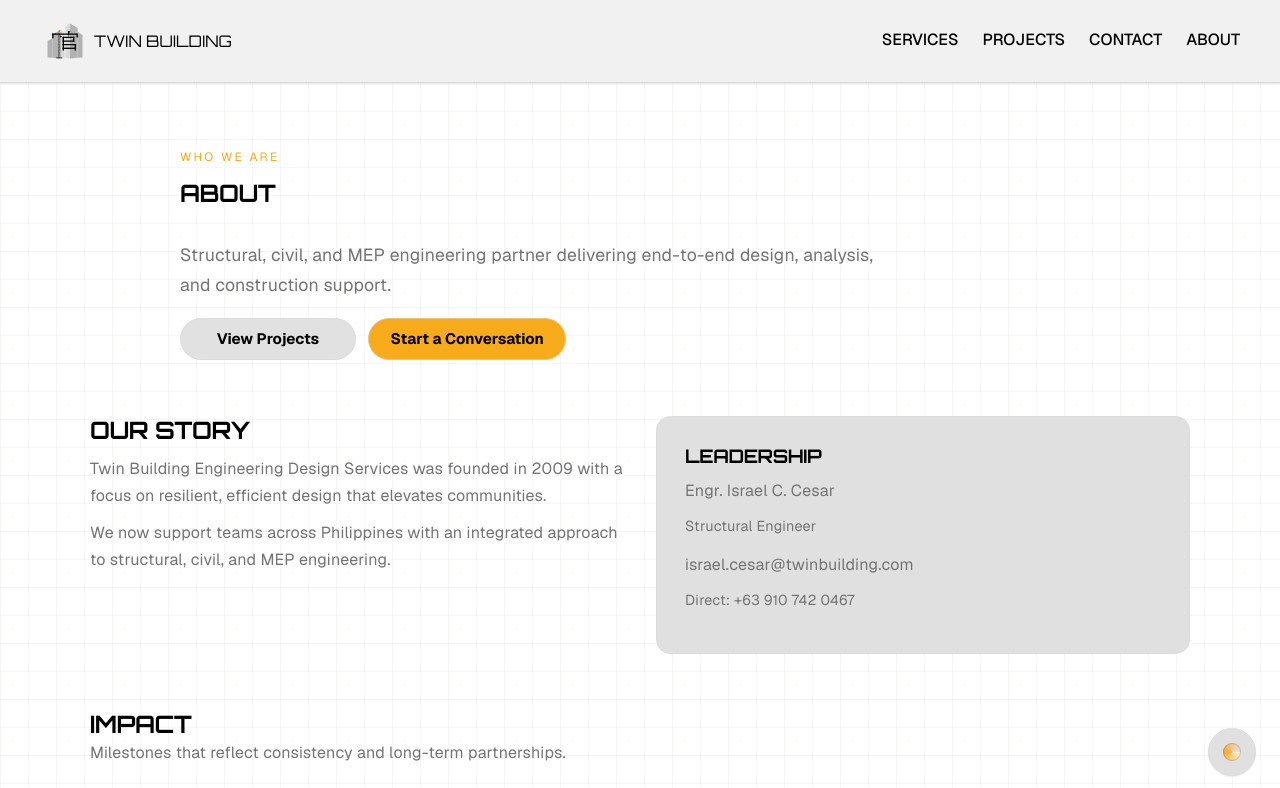
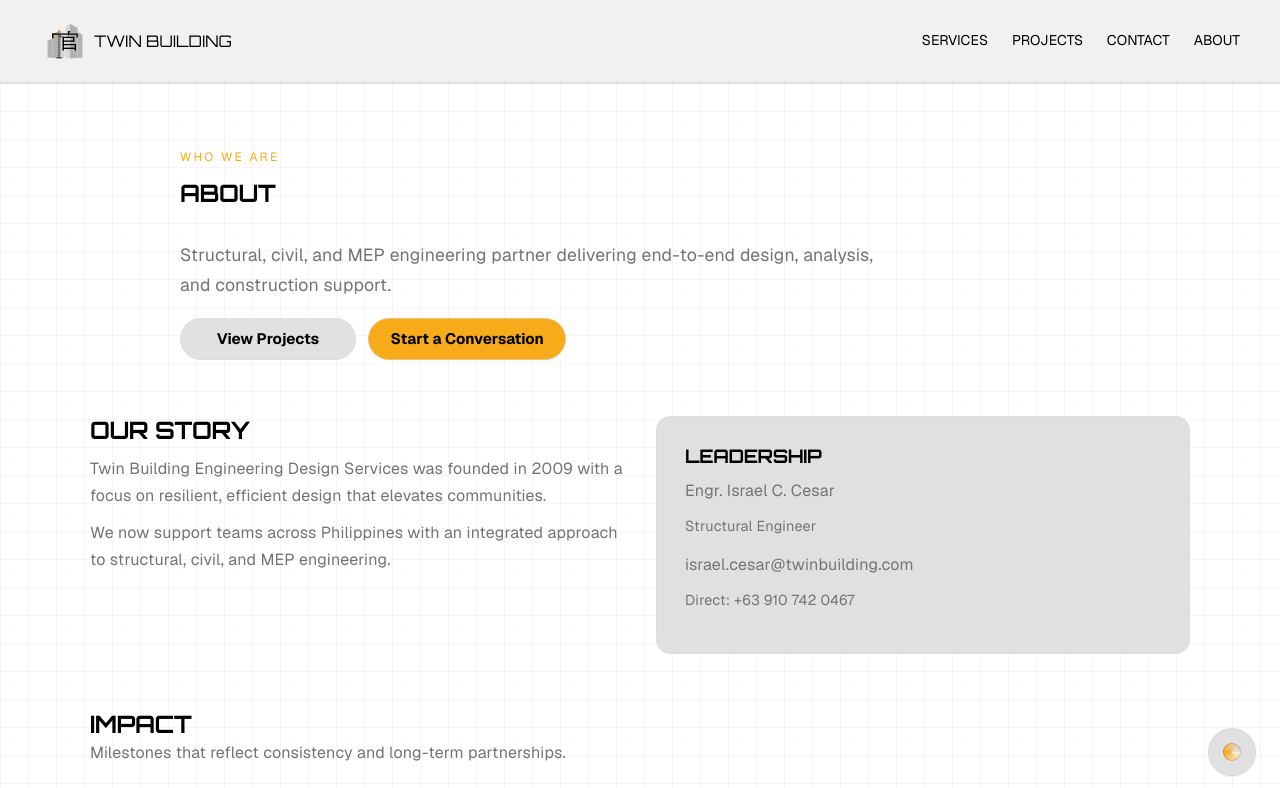
Before and after one commit to twinbuilding/website, a Next.js app: page /about in a window 1280 px wide. Shown: the top 788 px of the page. Built offline with nearby package versions, Linux system fonts and the light colour scheme.

Commit message:
Decrease nav font-size

```diff
--- a/src/components/Header/Header.module.css
+++ b/src/components/Header/Header.module.css
@@ -92,10 +92,11 @@
 }
 
 .link {
+  font-size: 0.875rem;
   text-transform: uppercase;
   color: var(--foreground);
   text-decoration: none;
-  font-weight: 500;
+  font-weight: 400;
   transition: color 0.3s ease, transform 0.3s ease;
   padding: 0.4rem 0;
   border-bottom: 2px solid transparent;
@@ -178,7 +179,6 @@
   }
 
   .link {
-    font-size: 1.1rem;
     padding: 0.75rem 0;
     display: block;
   }
```
